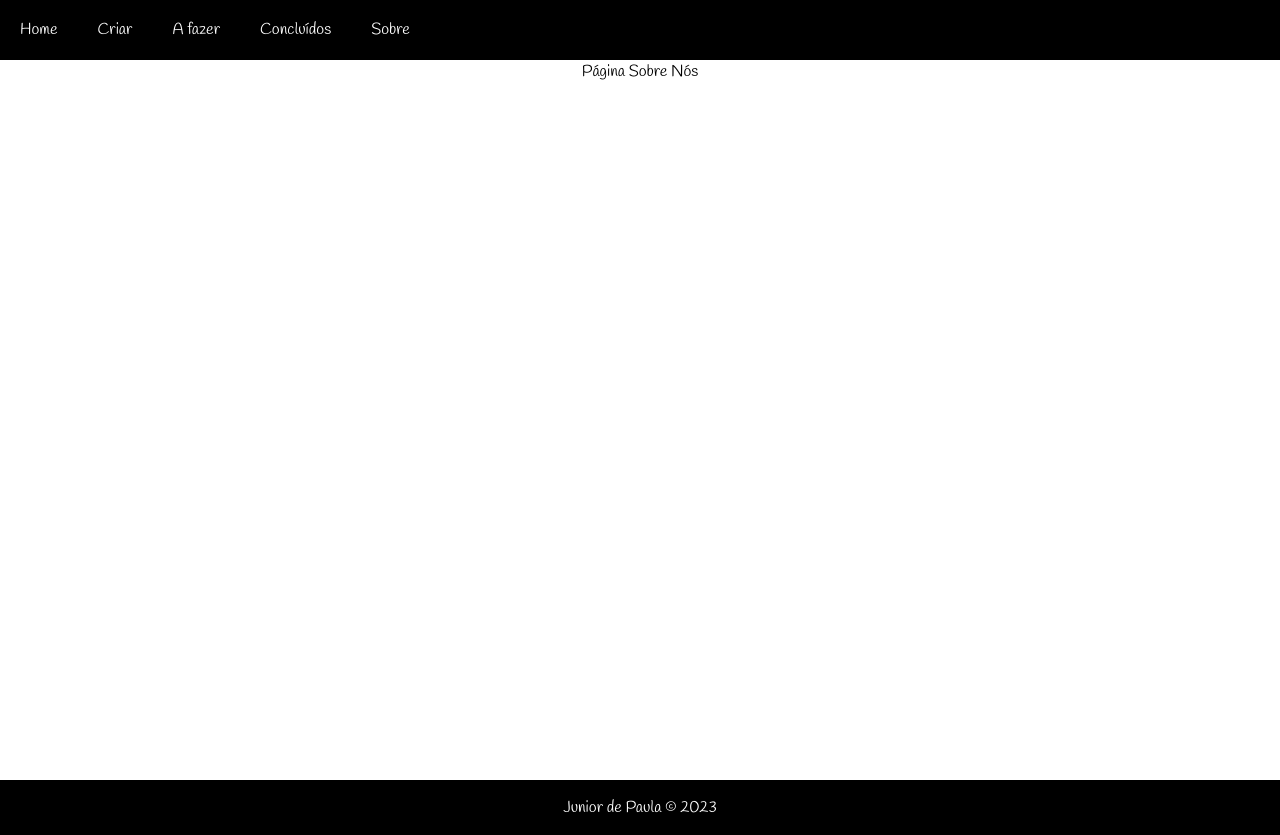
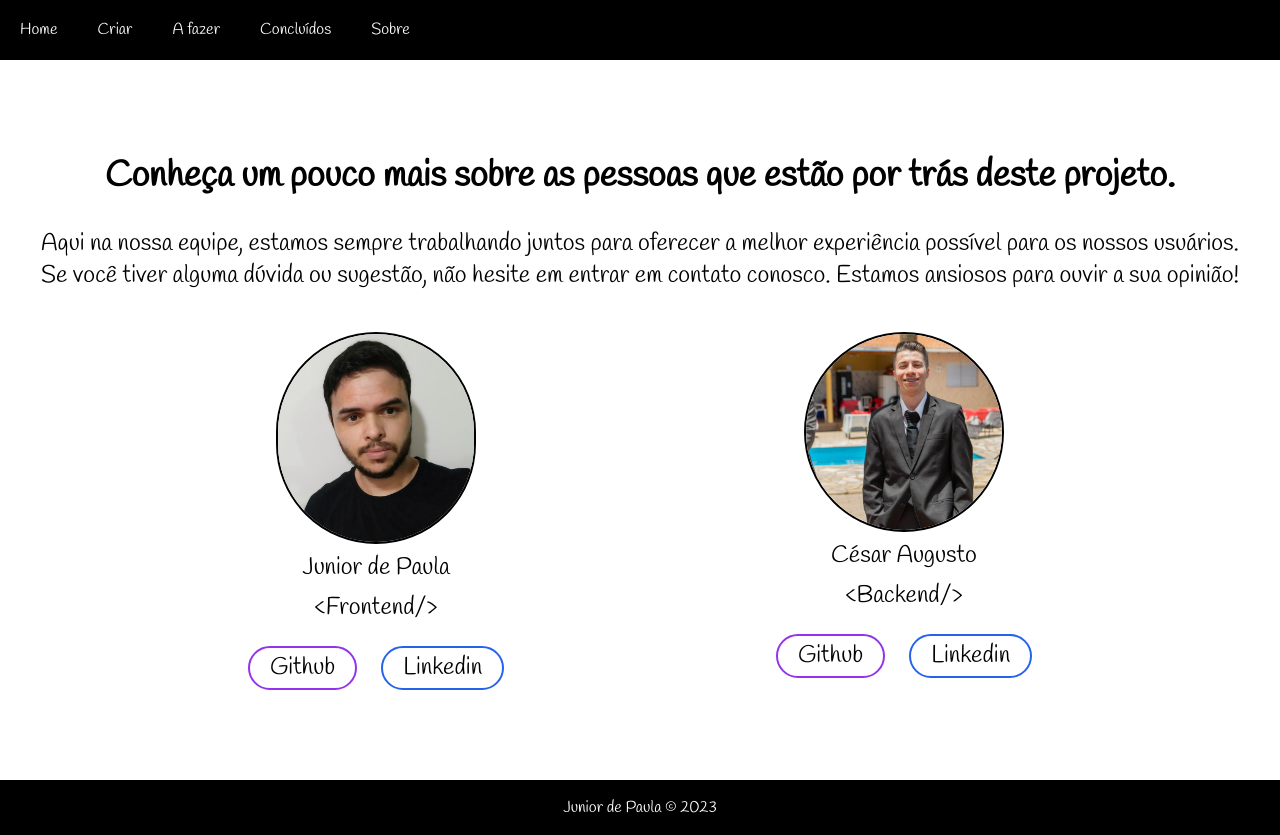
Before and after one commit to Junior-dp-dev/next-todo, a Next.js app: page /about in a window 1280 px wide. Built offline with nearby package versions, Linux system fonts and the light colour scheme.

Commit message:
Terminado a estilização básica do site
Faltando apenas a rota individual

```diff
--- /dev/null
+++ b/components/FormTodo.jsx
@@ -0,0 +1,24 @@
+import React from "react";
+
+function NovaNotaForm(props) {
+  const { titleText, handleSubmit, title, setTitle, content, setContent } = props;
+
+  return (
+    <form onSubmit={handleSubmit} className="flex flex-col min-h-vh90 justify-center items-center gap-4">
+      <h1 className="text-4xl mb-5 font-bold">{titleText}</h1>
+      <div className="flex flex-col items-start">
+        <label>Título:</label>
+        <input className="border border-stone-500 w-80" type="text" defaultValue={title} onChange={(e) => setTitle(e.target.value)} />
+      </div>
+      <div className="flex flex-col items-start">
+        <label>Conteúdo:</label>
+        <textarea className="border border-stone-500  w-80" defaultValue={content} onChange={(e) => setContent(e.target.value)} />
+      </div>
+      <button className="border font-bold border-black hover:bg-gray-100 px-6 py-1 rounded" type="submit">
+        Enviar
+      </button>
+    </form>
+  );
+}
+
+export default NovaNotaForm;
--- a/pages/about.js
+++ b/pages/about.js
@@ -1,12 +1,54 @@
 import Head from "next/head";
+import Image from "next/image";
+import Link from "next/link";
 
 export default function About() {
+  const front = "<Frontend/>";
+  const back = "<Backend/>";
+
   return (
     <>
       <Head>
         <title>Sobre</title>
       </Head>
-      <h1>Página Sobre Nós </h1>
+      <div className="p-10 justify-center flex flex-col gap-10 min-h-vh90">
+        <div className="text-2xl">
+          <h1 className=" font-bold text-4xl">Conheça um pouco mais sobre as pessoas que estão por trás deste projeto. </h1>
+          <br />
+          <p>
+            Aqui na nossa equipe, estamos sempre trabalhando juntos para oferecer a melhor experiência possível para os nossos usuários. Se você tiver alguma dúvida ou sugestão, não hesite em entrar
+            em contato conosco. Estamos ansiosos para ouvir a sua opinião!
+          </p>
+        </div>
+        <div className="flex justify-evenly text-2xl">
+          <div className=" w-96 flex flex-col items-center gap-2">
+            <Image className=" border-2 border-black rounded-full" src="/images/Junior.jpg" alt="Foto Junior" width={200} height={200} />
+            <h1>Junior de Paula</h1>
+            <p>{front}</p>
+            <div className="mt-5">
+              <Link className=" hover:bg-purple-200 border-2 rounded-full border-purple-600 px-5 py-1 mx-3" href="/about">
+                Github
+              </Link>
+              <Link className=" hover:bg-blue-200 border-2 rounded-full border-blue-600 px-5 py-1 mx-3" href="/about">
+                Linkedin
+              </Link>
+            </div>
+          </div>
+          <div className=" w-96 flex flex-col items-center gap-2">
+            <Image className=" border-2 border-black rounded-full" src="/images/Cesar.jpg" alt="Foto Junior" width={200} height={200} />
+            <h1>César Augusto</h1>
+            <p>{back}</p>
+            <div className="mt-5">
+              <Link className=" hover:bg-purple-200 border-2 rounded-full border-purple-600 px-5 py-1 mx-3" href="/about">
+                Github
+              </Link>
+              <Link className=" hover:bg-blue-200 border-2 rounded-full border-blue-600 px-5 py-1 mx-3" href="/about">
+                Linkedin
+              </Link>
+            </div>
+          </div>
+        </div>
+      </div>
     </>
   );
 }
--- a/pages/create.js
+++ b/pages/create.js
@@ -1,6 +1,8 @@
 import axios from "axios";
+import Head from "next/head";
 import { useState } from "react";
 import { useRouter } from "next/router";
+import FormTodo from "./../components/FormTodo";
 
 export default function CreateObject() {
   const [title, setTitle] = useState("");
@@ -27,16 +29,11 @@ export default function CreateObject() {
   };
 
   return (
-    <form onSubmit={handleSubmit}>
-      <label>
-        Título:
-        <input type="text" value={title} onChange={(e) => setTitle(e.target.value)} />
-      </label>
-      <label>
-        Conteúdo:
-        <textarea value={content} onChange={(e) => setContent(e.target.value)} />
-      </label>
-      <button type="submit">Enviar</button>
-    </form>
+    <>
+      <Head>
+        <title>Criar Nota</title>
+      </Head>
+      <FormTodo titleText="Nova Nota" handleSubmit={handleSubmit} title={title} setTitle={setTitle} content={content} setContent={setContent} />
+    </>
   );
 }
--- a/pages/todos/[id].js
+++ b/pages/todos/[id].js
@@ -1,5 +1,6 @@
 import axios from "axios";
 import Link from "next/link";
+import Head from "next/head";
 
 export async function getStaticPaths() {
   // Aqui você faz a requisição para obter os IDs dos seus itens
@@ -22,6 +23,9 @@ export async function getStaticProps({ params }) {
 export default function ItemPage({ item }) {
   return (
     <>
+      <Head>
+        <title>{item.title}</title>
+      </Head>
       <h1>{item.title}</h1>
       <p>{item.content}</p>
       <button>
--- a/pages/todos/edit/[id].js
+++ b/pages/todos/edit/[id].js
@@ -1,10 +1,22 @@
 import axios from "axios";
-import Link from "next/link";
+import Head from "next/head";
 import { useRouter } from "next/router";
 import { useState } from "react";
+import FormTodo from "./../../../components/FormTodo";
 
 export async function getStaticPaths() {
-  const { data } = await axios.get(`${process.env.API_URL}`);
+  /* const { data } = await axios.get(`${process.env.API_URL}`); */
+  const data = [
+    { title: "A fazer", content: "conteudo", id: 1 },
+    { title: "A fazer", content: "conteudo", id: 2 },
+    { title: "A fazeraaaaassssssssssssssaaaa", content: "conteudoooooooooooooooo", id: 3 },
+    { title: "A fazer", content: "conteudo", id: 4 },
+    { title: "A fazer", content: "conteudo", id: 5 },
+    { title: "A fazer", content: "conteudo", id: 6 },
+    { title: "A fazer", content: "conteudo", id: 7 },
+    { title: "A fazer", content: "conteudo", id: 8 },
+    { title: "A fazer", content: "conteudo", id: 9 },
+  ];
   const paths = data.map((item) => ({
     params: { id: item.id.toString() },
   }));
@@ -13,7 +25,8 @@ export async function getStaticPaths() {
 
 export async function getStaticProps({ params }) {
   const { id } = params;
-  const { data } = await axios.get(`${process.env.API_URL}/read/${id}`);
+  /* const { data } = await axios.get(`${process.env.API_URL}/read/${id}`); */
+  const data = "{ title: A fazer, content: conteudo, id: 1 }";
   return { props: { item: data } };
 }
 
@@ -38,21 +51,10 @@ export default function EditPage({ item }) {
 
   return (
     <>
-      <h1>Editar Todo</h1>
-      <form onSubmit={handleSubmit}>
-        <div>
-          <label htmlFor="title">Título:</label>
-          <input type="text" id="title" value={title} onChange={(event) => setTitle(event.target.value)} />
-        </div>
-        <div>
-          <label htmlFor="content">Conteúdo:</label>
-          <textarea id="content" value={content} onChange={(event) => setContent(event.target.value)} />
-        </div>
-        <button type="submit">Salvar</button>
-        <button>
-          <Link href={`/todos/${item.id}`}>Cancelar</Link>
-        </button>
-      </form>
+      <Head>
+        <title>{title}</title>
+      </Head>
+      <FormTodo titleText="Editar Nota" handleSubmit={handleSubmit} title={title} setTitle={setTitle} content={content} setContent={setContent} />
     </>
   );
 }
--- a/pages/todos/finished.js
+++ b/pages/todos/finished.js
@@ -1,4 +1,5 @@
 import axios from "axios";
+import Head from "next/head";
 import Link from "next/link";
 import DeleteIcon from "@mui/icons-material/Delete";
 import { handleDelete } from "../../components/DeleteApi";
@@ -48,6 +49,10 @@ export default function Finished({ todos }) {
     { title: "A fazer", content: "conteudo", id: 9 },
   ];
   return (
+    <>
+      <Head>
+        <title>Concluídas</title>
+      </Head>
       <div className=" flex flex-col min-h-vh90 justify-center items-center gap-2 py-5">
         <h1 className="p-5 min-w-600 text-3xl font-bold border border-sky-500">Tarefas concluídas</h1>
         {uncompletedTodos.map((todo) => (
@@ -58,7 +63,7 @@ export default function Finished({ todos }) {
                   {todo.id})&nbsp; {todo.title.slice(0, 20)}
                   {todo.title.length > 20 ? "..." : ""}
                 </h2>
-              <p className=" from-neutral-500">
+                <p className="from-neutral-500">
                   {todo.content.slice(0, 8)}
                   {todo.content.length > 8 ? "..." : ""}
                 </p>
@@ -76,5 +81,6 @@ export default function Finished({ todos }) {
           </ul>
         ))}
       </div>
+    </>
   );
 }
--- a/pages/todos/index.js
+++ b/pages/todos/index.js
@@ -5,6 +5,7 @@ import EditIcon from "@mui/icons-material/Edit";
 import CheckCircleIcon from "@mui/icons-material/CheckCircle";
 import { handleDelete } from "../../components/DeleteApi";
 import { useRouter } from "next/router";
+import Head from "next/head";
 
 export async function getStaticProps() {
   try {
@@ -50,6 +51,10 @@ export default function Todos({ todos }) {
     { title: "A fazer", content: "conteudo", id: 9 },
   ];
   return (
+    <>
+      <Head>
+        <title>Notas</title>
+      </Head>
       <div className=" flex flex-col min-h-vh90 justify-center items-center gap-2 py-5">
         <h1 className="p-5 min-w-600 text-3xl font-bold border border-sky-500">Tarefas para fazer</h1>
         {uncompletedTodos.map((todo) => (
@@ -65,7 +70,7 @@ export default function Todos({ todos }) {
                   {todo.content.length > 8 ? "..." : ""}
                 </p>
               </Link>
-            <div className="flex gap-1.5 mr-2">
+              <div className="flex gap-1.5">
                 <button
                   onClick={() => {
                     handleDelete(todo);
@@ -73,9 +78,11 @@ export default function Todos({ todos }) {
                   }}>
                   <DeleteIcon className="text-red-600" />
                 </button>
+                <button>
                   <Link href={`/todos/edit/${todo.id}`}>
                     <EditIcon className="text-orange-400" />
                   </Link>
+                </button>
                 <button onClick={() => handleFinish(todo)}>
                   <CheckCircleIcon className="text-green-600" />
                 </button>
@@ -84,5 +91,6 @@ export default function Todos({ todos }) {
           </ul>
         ))}
       </div>
+    </>
   );
 }
```
Also changed, not shown: public/images/Cesar.jpg (added), public/images/Junior.jpg (added). Lines whose indentation alone changed are shown as unchanged.
